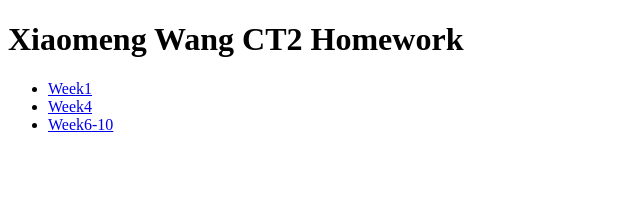
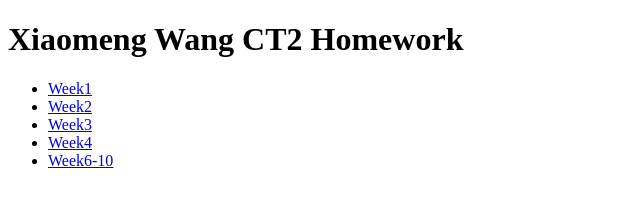
Before and after one commit to xiaomeng221/welcometomyworld, a plain HTML site: page index.html in a window 1280 px wide. Shown: the whole page, without its empty margins (0-640 px from the left). Drawn offline with Linux system fonts and the light colour scheme.

Commit message:
Update index.html

```diff
--- a/index.html
+++ b/index.html
@@ -14,8 +14,8 @@
         <nav>
             <ul>
             <li><a href="https://xiaomeng221.github.io/welcometomyworld/week1hw/">Week1</a></li>
-<!--             <li><a href="https://yantingzhou.github.io/CT2/wk2/">Week2</a></li>
-            <li><a href="https://yantingzhou.github.io/CT2/wk3/">Week3</a></li> -->
+            <li><a href="https://xiaomeng221.github.io/welcometomyworld/week2hw/">Week2</a></li>
+            <li><a href="https://xiaomeng221.github.io/welcometomyworld/week3hw/">Week3</a></li>
             <li><a href="https://xiaomeng221.github.io/welcometomyworld/week4hw/">Week4</a></li>
             <li><a href="https://www.xiaomengw.com/creative-tech">Week6-10</a></li>
 
```
